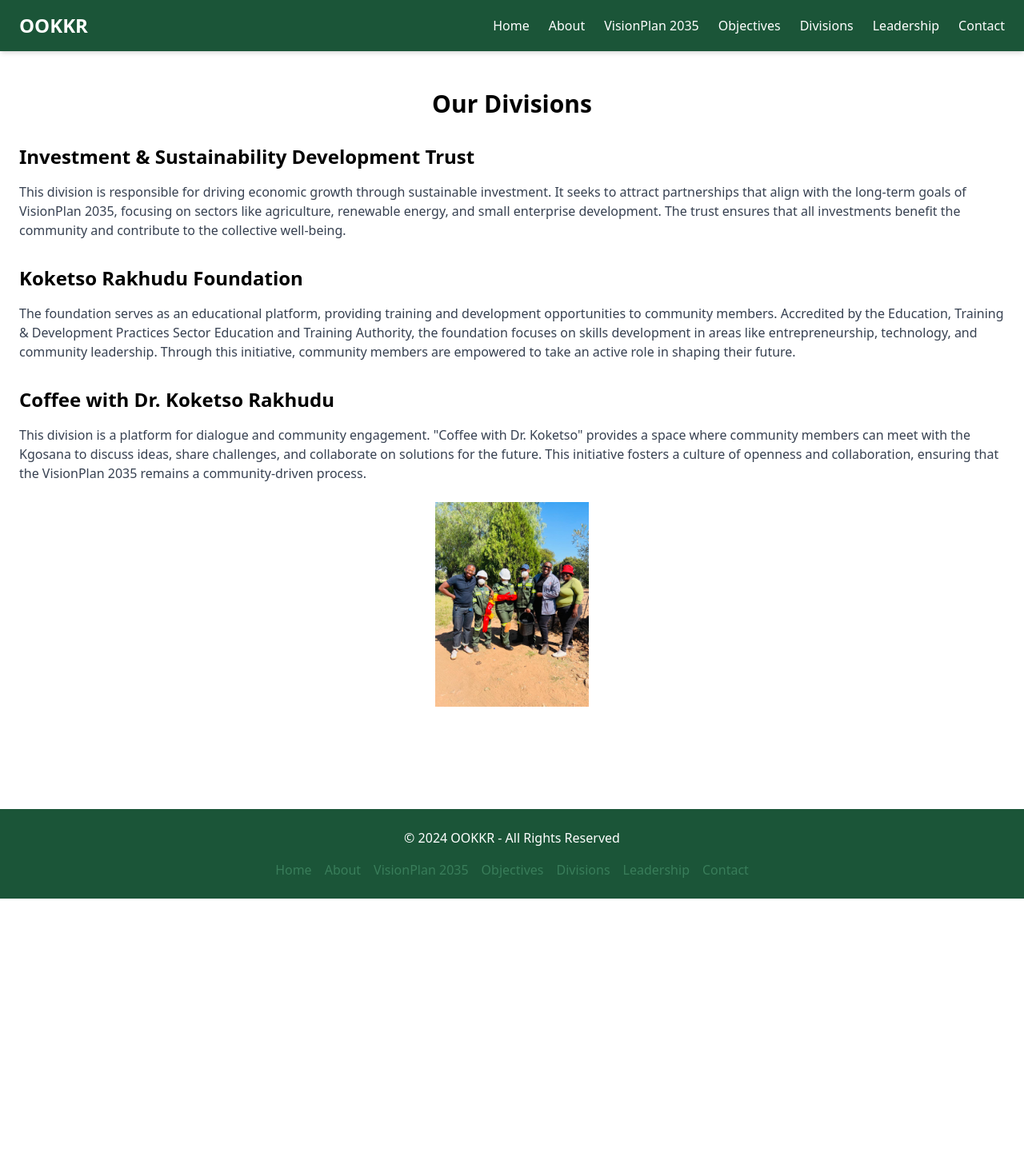
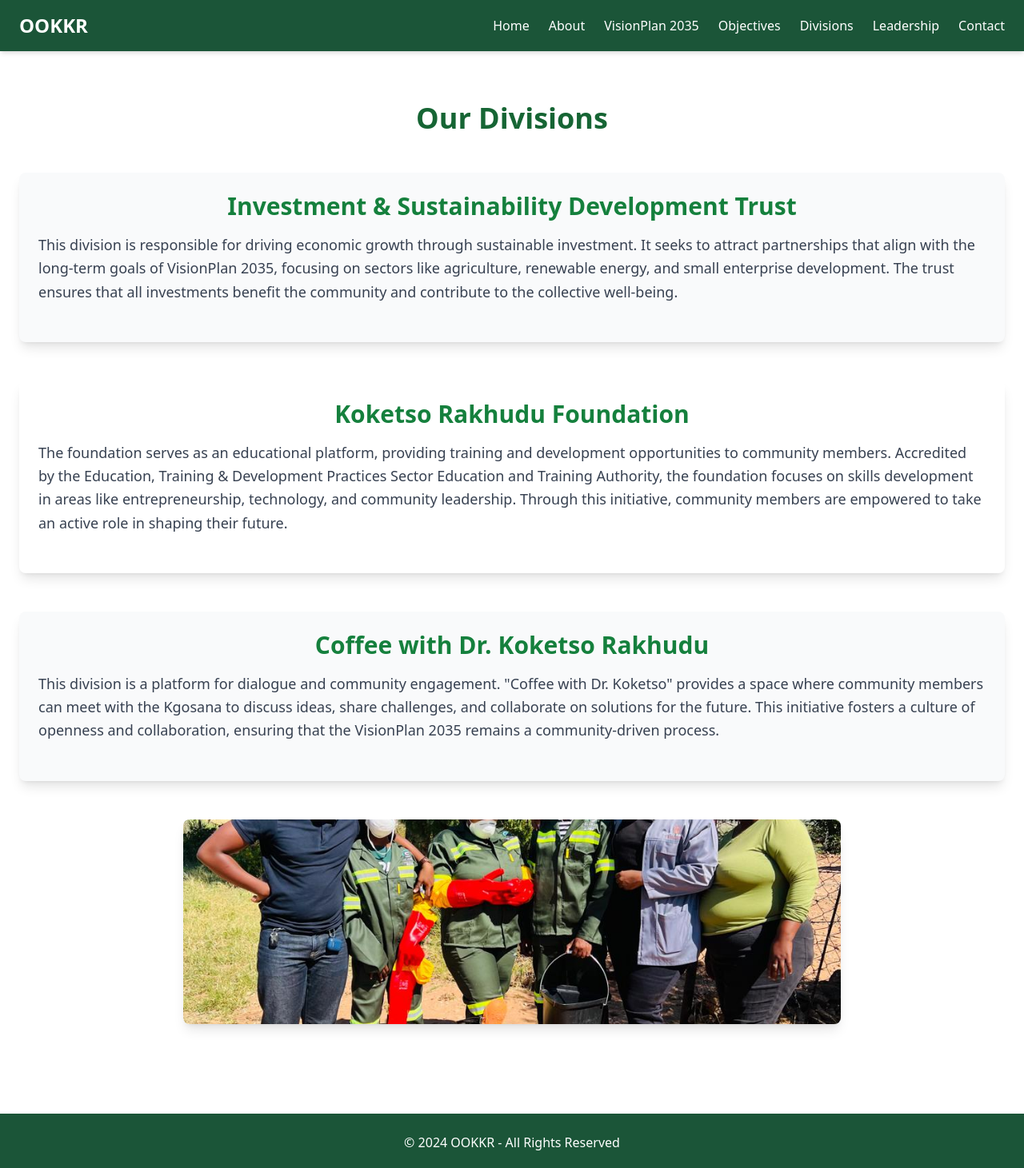
Before and after one commit to Nathilanzi/krf-website, a React (Create React App) app: page /divisions in a window 1280 px wide. Shown: the top 1461 px of the page at 80% size. Before the commit the page ends 1124 px from the top, so only its background shows below. Built offline with nearby package versions, Linux system fonts and the light colour scheme.

Commit message:
provide a clear, organized, and visually appealing presentation of the divisions.

```diff
--- a/src/Components/Divisions.jsx
+++ b/src/Components/Divisions.jsx
@@ -2,24 +2,37 @@ import React from 'react';
 
 function Divisions() {
   return (
-    <div className="container mx-auto px-6 py-12">
-      <h1 className="text-3xl font-bold mb-6 text-center">Our Divisions</h1>
+    <div className="container mx-auto px-6 py-16">
+      <h1 className="text-4xl font-bold mb-12 text-center text-green-800">Our Divisions</h1>
 
-      <h2 className="text-2xl font-semibold mt-8 mb-4">Investment & Sustainability Development Trust</h2>
-      <p className="text-gray-700 mb-6">
+      <section className="mb-12 bg-gray-50 p-6 rounded-lg shadow-lg">
+        <h2 className="text-3xl font-semibold text-green-700 mb-4 text-center">Investment & Sustainability Development Trust</h2>
+        <p className="text-lg text-gray-700 leading-relaxed mb-6">
           This division is responsible for driving economic growth through sustainable investment. It seeks to attract partnerships that align with the long-term goals of VisionPlan 2035, focusing on sectors like agriculture, renewable energy, and small enterprise development. The trust ensures that all investments benefit the community and contribute to the collective well-being.
         </p>
+      </section>
 
-      <h2 className="text-2xl font-semibold mt-8 mb-4">Koketso Rakhudu Foundation</h2>
-      <p className="text-gray-700 mb-6">
+      <section className="mb-12 bg-white p-6 rounded-lg shadow-lg">
+        <h2 className="text-3xl font-semibold text-green-700 mb-4 text-center">Koketso Rakhudu Foundation</h2>
+        <p className="text-lg text-gray-700 leading-relaxed mb-6">
           The foundation serves as an educational platform, providing training and development opportunities to community members. Accredited by the Education, Training & Development Practices Sector Education and Training Authority, the foundation focuses on skills development in areas like entrepreneurship, technology, and community leadership. Through this initiative, community members are empowered to take an active role in shaping their future.
         </p>
+      </section>
 
-      <h2 className="text-2xl font-semibold mt-8 mb-4">Coffee with Dr. Koketso Rakhudu</h2>
-      <p className="text-gray-700 mb-6">
+      <section className="mb-12 bg-gray-50 p-6 rounded-lg shadow-lg">
+        <h2 className="text-3xl font-semibold text-green-700 mb-4 text-center">Coffee with Dr. Koketso Rakhudu</h2>
+        <p className="text-lg text-gray-700 leading-relaxed mb-6">
           This division is a platform for dialogue and community engagement. "Coffee with Dr. Koketso" provides a space where community members can meet with the Kgosana to discuss ideas, share challenges, and collaborate on solutions for the future. This initiative fosters a culture of openness and collaboration, ensuring that the VisionPlan 2035 remains a community-driven process.
         </p>
-      <img src="/images/constructionlearnersfull.jpeg" alt="Stakeholder" className="w-full h-64 object-contain mb-8"/>
+      </section>
+
+      <div className="flex justify-center mt-12">
+        <img
+          src="/images/constructionlearnersfull.jpeg"
+          alt="Community stakeholders discussing development plans"
+          className="w-full sm:w-3/4 lg:w-2/3 h-64 object-cover rounded-lg shadow-lg"
+        />
+      </div>
     </div>
   );
 }
```
Lines whose indentation alone changed are shown as unchanged.
